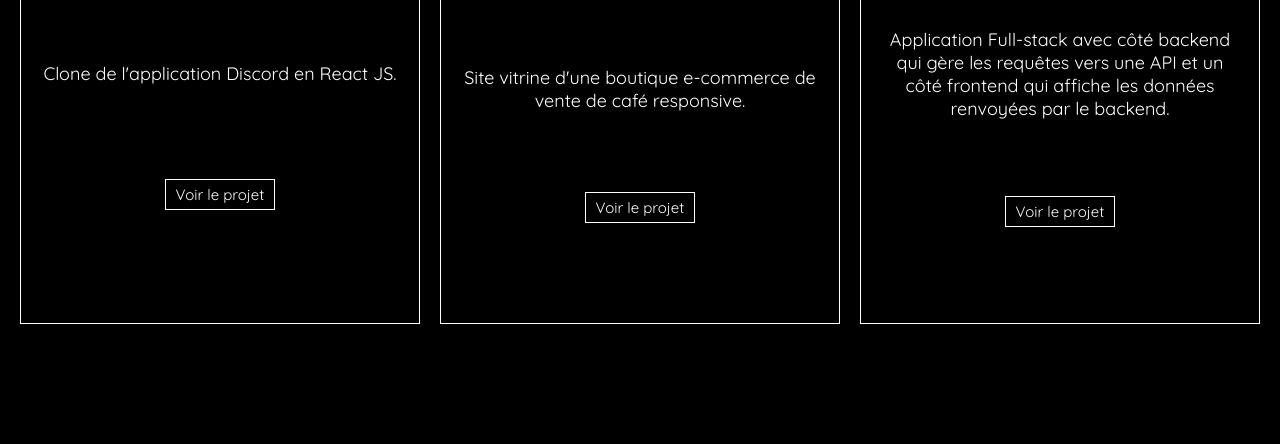
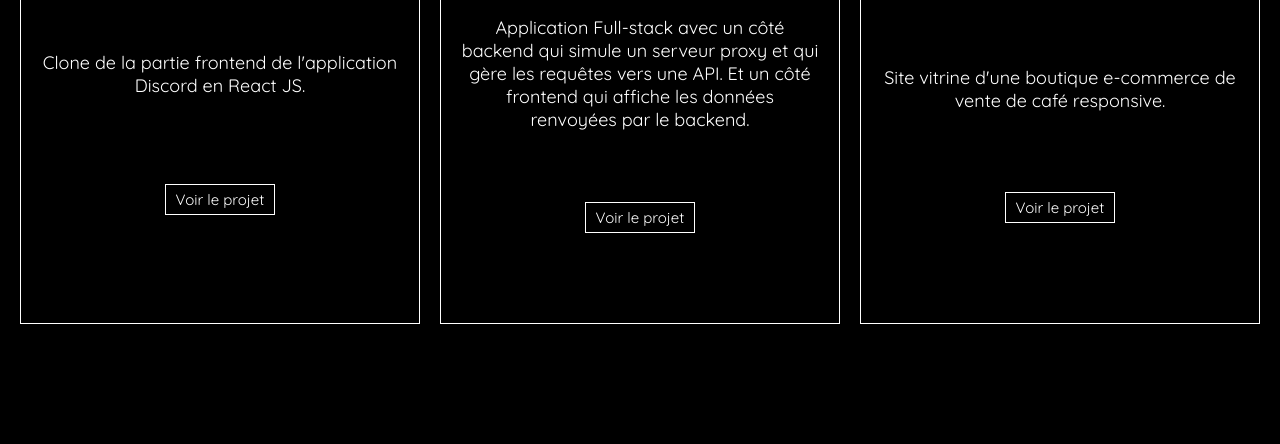
Before and after one commit to LucasTamaya/Portfolio, a plain HTML site: page public/projets.html in a window 1280 px wide. Shown: the part 356-800 px from the top of the page. Drawn offline with Linux system fonts and the light colour scheme.

Commit message:
retouche au niveau des projets

```diff
--- a/public/projets.html
+++ b/public/projets.html
@@ -42,8 +42,14 @@
             <div class="projets-container">
                 <div class="projet-item">
                     <h1>Discord Clone</h1>
-                    <p>Clone de l'application Discord en React JS.</p>
+                    <p>Clone de la partie frontend de l'application Discord en React JS.</p>
                     <a href="https://discord-clone-lucastamaya.vercel.app/" class="cta">Voir le projet</a>
+                </div>
+
+                <div class="projet-item">
+                    <h1>JSON Proxy Holder</h1>
+                    <p>Application Full-stack avec un côté backend qui simule un serveur proxy et qui gère les requêtes vers une API. Et un côté frontend qui affiche les données renvoyées par le backend.</p>
+                    <a href="https://json-proxy-holder-next-js-lucastamaya.vercel.app/" class="cta">Voir le projet</a>
                 </div>
 
                 <div class="projet-item">
@@ -53,11 +59,6 @@
                     <a href="https://responsive-design-app.000webhostapp.com/" class="cta">Voir le projet</a>
                 </div>
 
-                <div class="projet-item">
-                    <h1>JSON Proxy Holder</h1>
-                    <p>Application Full-stack avec côté backend qui gère les requêtes vers une API et un côté frontend qui affiche les données renvoyées par le backend.</p>
-                    <a href="https://json-proxy-holder-next-js-lucastamaya.vercel.app/" class="cta">Voir le projet</a>
-                </div>
             </div>
         </div>
     </main>
```
